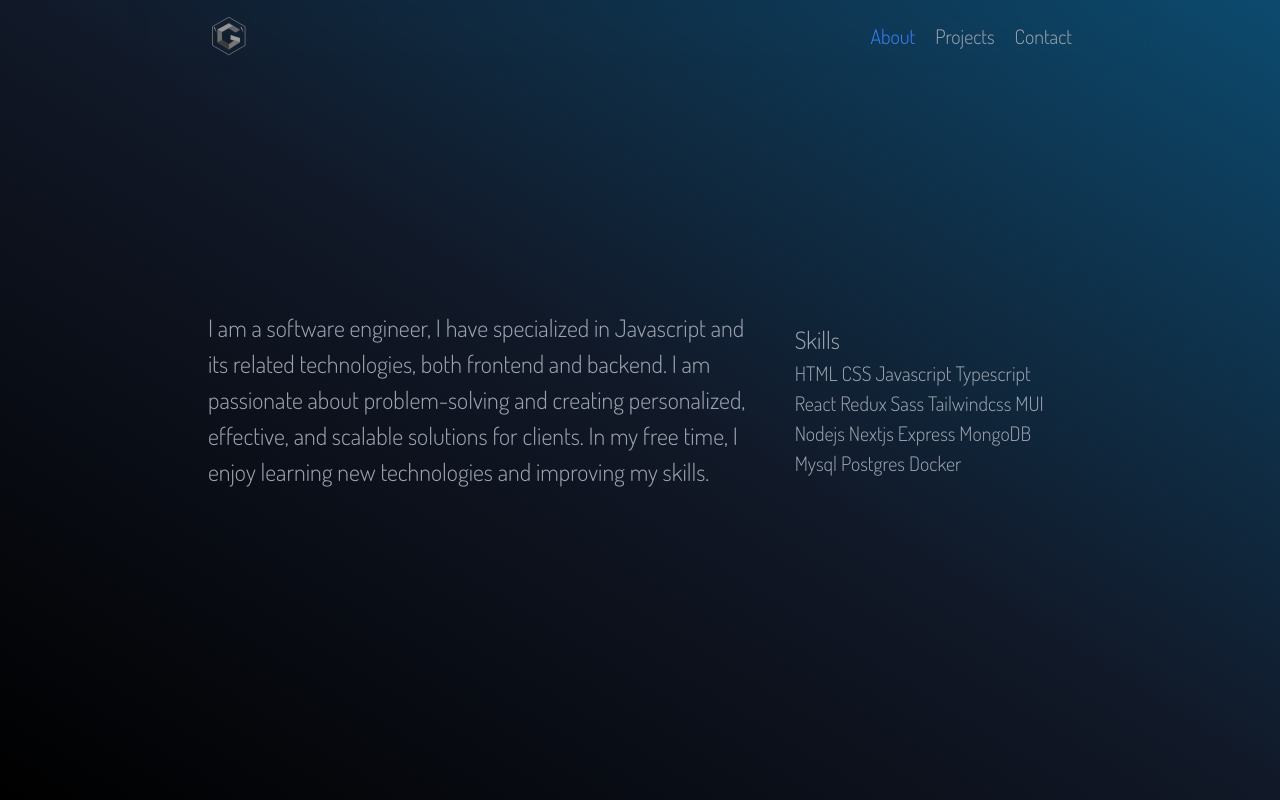
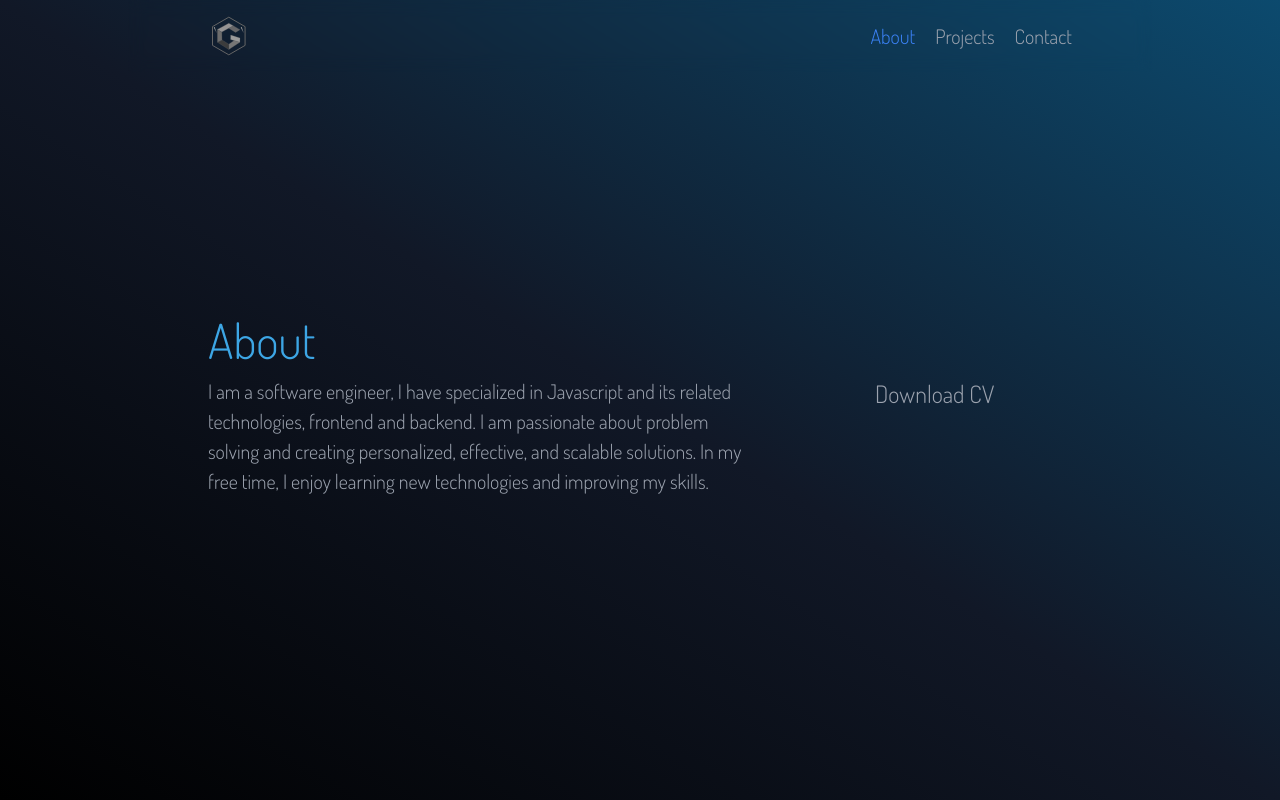
Before and after one commit to gustavoylc/portfolio, a Next.js app: page /about in a window 1280 px wide. Built offline with nearby package versions, Linux system fonts and the light colour scheme.

Commit message:
feat: add about layout

```diff
--- a/src/pages/about.js
+++ b/src/pages/about.js
@@ -1,4 +1,5 @@
 import { motion } from 'framer-motion';
+import Link from 'next/link';
 
 function About() {
   return (
@@ -15,22 +16,22 @@ function About() {
           },
         },
       }}
-      className="h-screen grid place-items-center grid-cols-[2fr_1fr] gap-8"
+      className="h-screen flex flex-col sm:place-content-center pt-16 sm:pt-0"
     >
-      <h4>
-        I am a software engineer, I have specialized in Javascript and its
-        related technologies, both frontend and backend. I am passionate about
-        problem-solving and creating personalized, effective, and scalable
-        solutions for clients. In my free time, I enjoy learning new
-        technologies and improving my skills.
-      </h4>
-      <div>
-        <h4>Skills</h4>
+      <h1 className="text-[#3da6e5]">About</h1>
+      <article className="grid grid-cols-15 gap-10 sm:grid-cols-[2fr_1fr] justify-items-center">
         <h5>
-          HTML CSS Javascript Typescript React Redux Sass Tailwindcss MUI Nodejs
-          Nextjs Express MongoDB Mysql Postgres Docker
+          I am a software engineer, I have specialized in Javascript and its
+          related technologies, frontend and backend. I am passionate about
+          problem solving and creating personalized, effective, and scalable
+          solutions. In my free time, I enjoy learning new technologies and
+          improving my skills.
         </h5>
-      </div>
+
+        <Link href="/pdf/cv.pdf" target="_blank" download="gustavoylc-cv.pdf">
+          <h4>Download CV</h4>
+        </Link>
+      </article>
     </motion.div>
   );
 }
```
